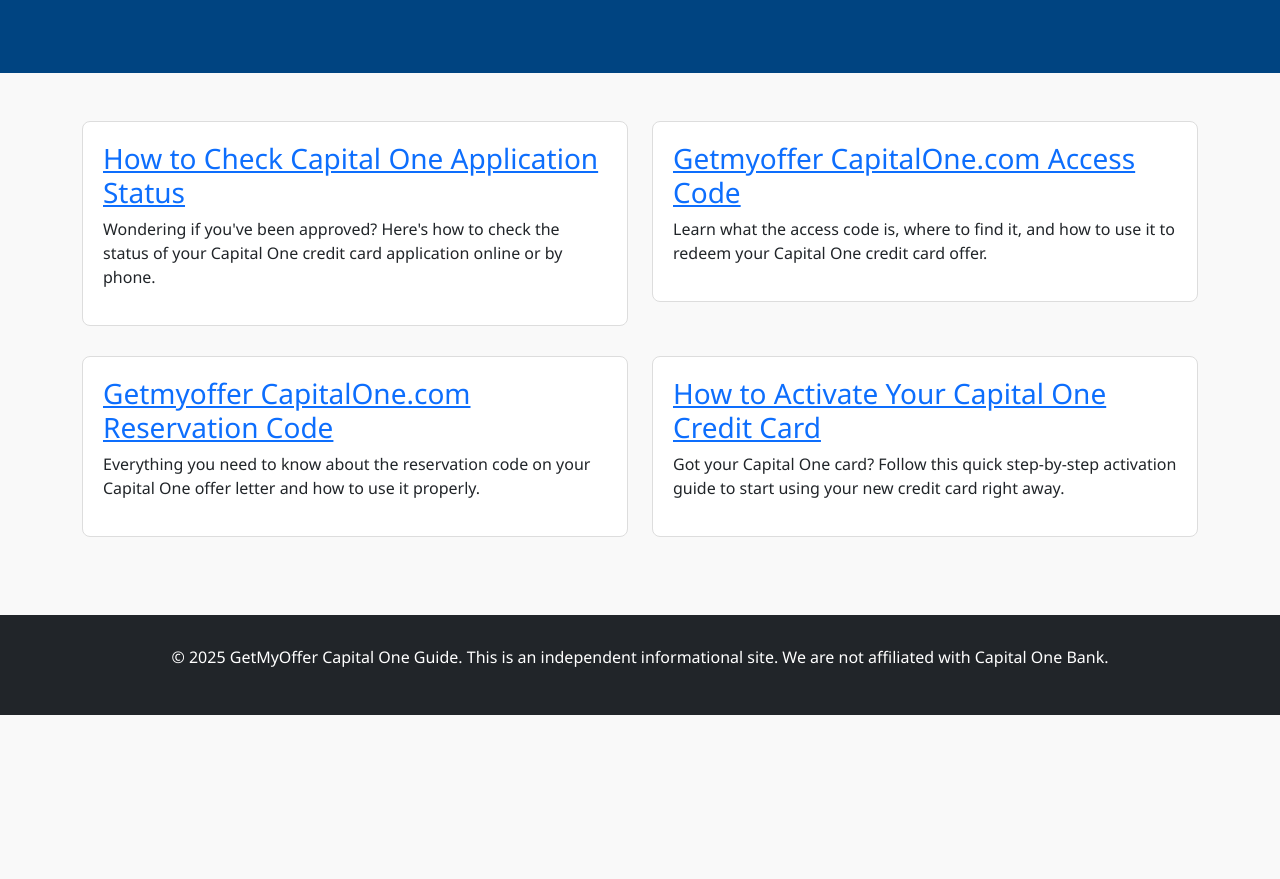
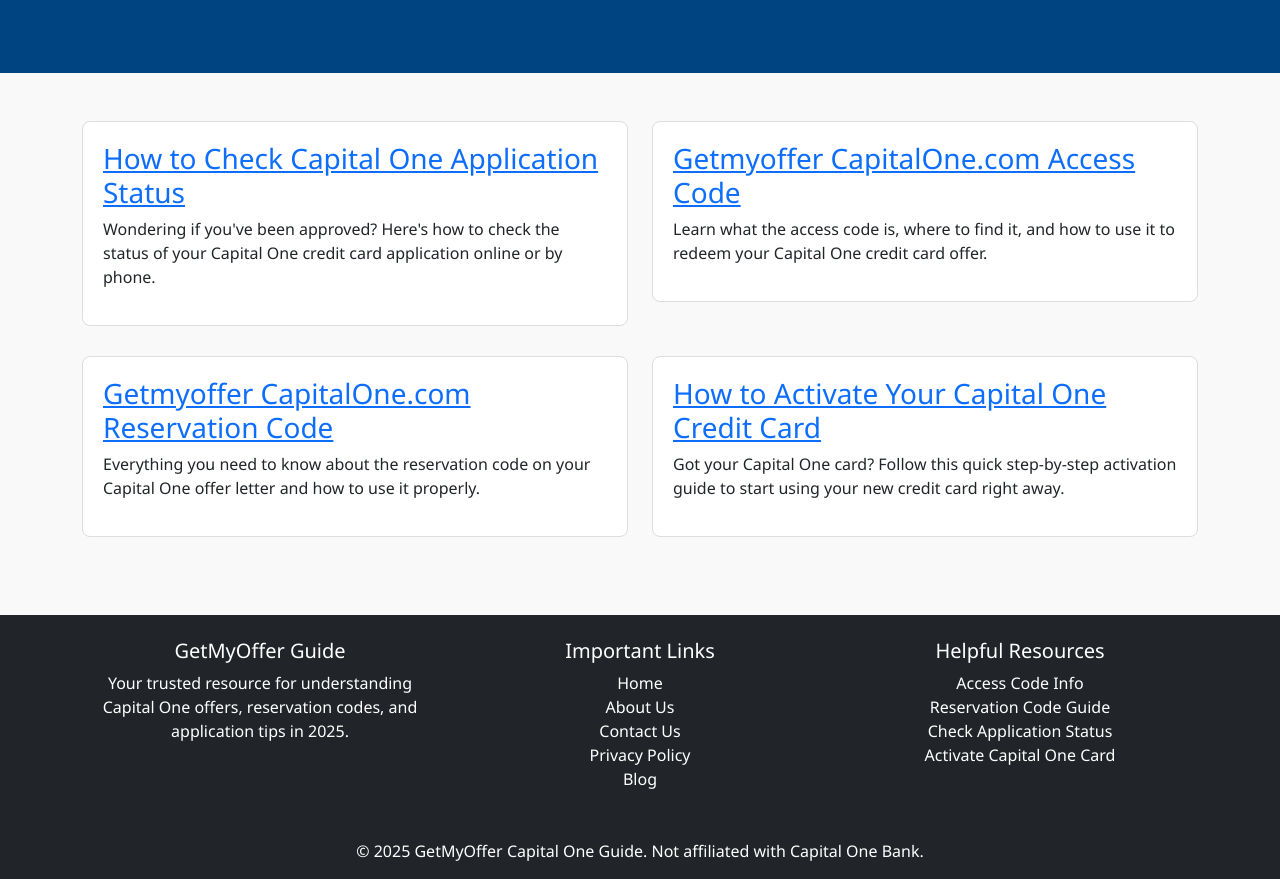
Before and after one commit to getmyoffer-capitalone/getmyoffer-capitalone.github.io, a plain HTML site: page blog/index.html in a window 1280 px wide. Shown: the part 199-1078 px from the top of the page. Before the commit the page ends 914 px from the top, so only its background shows below. Drawn offline with nearby package versions, Linux system fonts and the light colour scheme.

Commit message:
Update index.html

```diff
--- a/blog/index.html
+++ b/blog/index.html
@@ -82,9 +82,42 @@
   </div>
 </section>
 
-<footer>
+<footer class="bg-dark text-white pt-4 pb-3">
   <div class="container">
-    <p>&copy; 2025 GetMyOffer Capital One Guide. This is an independent informational site. We are not affiliated with Capital One Bank.</p>
+    <div class="row">
+      <!-- Site Info -->
+      <div class="col-md-4 mb-3">
+        <h5>GetMyOffer Guide</h5>
+        <p>Your trusted resource for understanding Capital One offers, reservation codes, and application tips in 2025.</p>
+      </div>
+
+      <!-- Quick Links -->
+      <div class="col-md-4 mb-3">
+        <h5>Important Links</h5>
+        <ul class="list-unstyled">
+          <li><a href="https://getmyoffer-capitalone.github.io/" class="text-white text-decoration-none">Home</a></li>
+          <li><a href="/about-us.html" class="text-white text-decoration-none">About Us</a></li>
+          <li><a href="/contact-us.html" class="text-white text-decoration-none">Contact Us</a></li>
+          <li><a href="/privacy-policy.html" class="text-white text-decoration-none">Privacy Policy</a></li>
+          <li><a href="/blog" class="text-white text-decoration-none">Blog</a></li>
+        </ul>
+      </div>
+
+      <!-- Tools -->
+      <div class="col-md-4 mb-3">
+        <h5>Helpful Resources</h5>
+        <ul class="list-unstyled">
+          <li><a href="/blog/access-code.html" class="text-white text-decoration-none">Access Code Info</a></li>
+          <li><a href="/blog/reservation-code.html" class="text-white text-decoration-none">Reservation Code Guide</a></li>
+          <li><a href="/blog/application-status.html" class="text-white text-decoration-none">Check Application Status</a></li>
+          <li><a href="/blog/how-to-activate-capital-one-card.html" class="text-white text-decoration-none">Activate Capital One Card</a></li>
+        </ul>
+      </div>
+    </div>
+
+    <div class="text-center mt-3">
+      <p class="mb-0">&copy; 2025 GetMyOffer Capital One Guide. Not affiliated with Capital One Bank.</p>
+    </div>
   </div>
 </footer>
 
```
